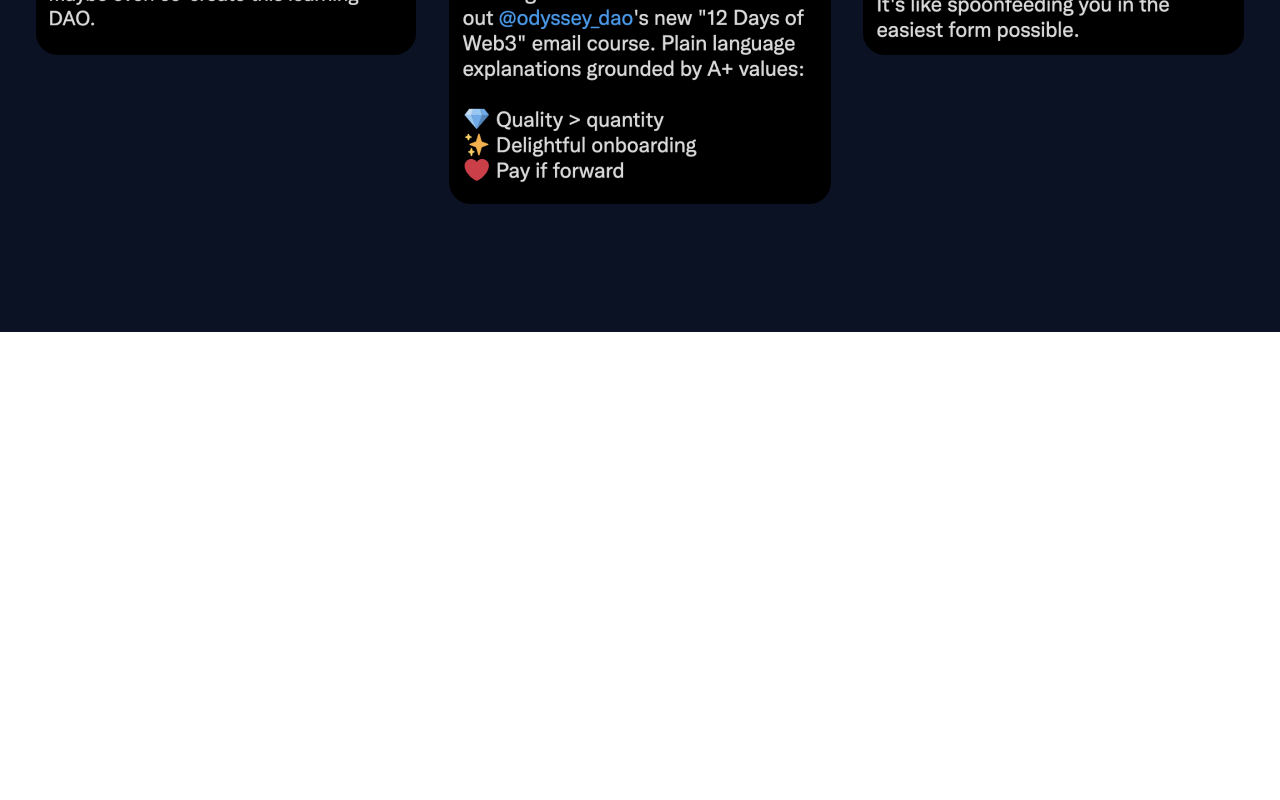
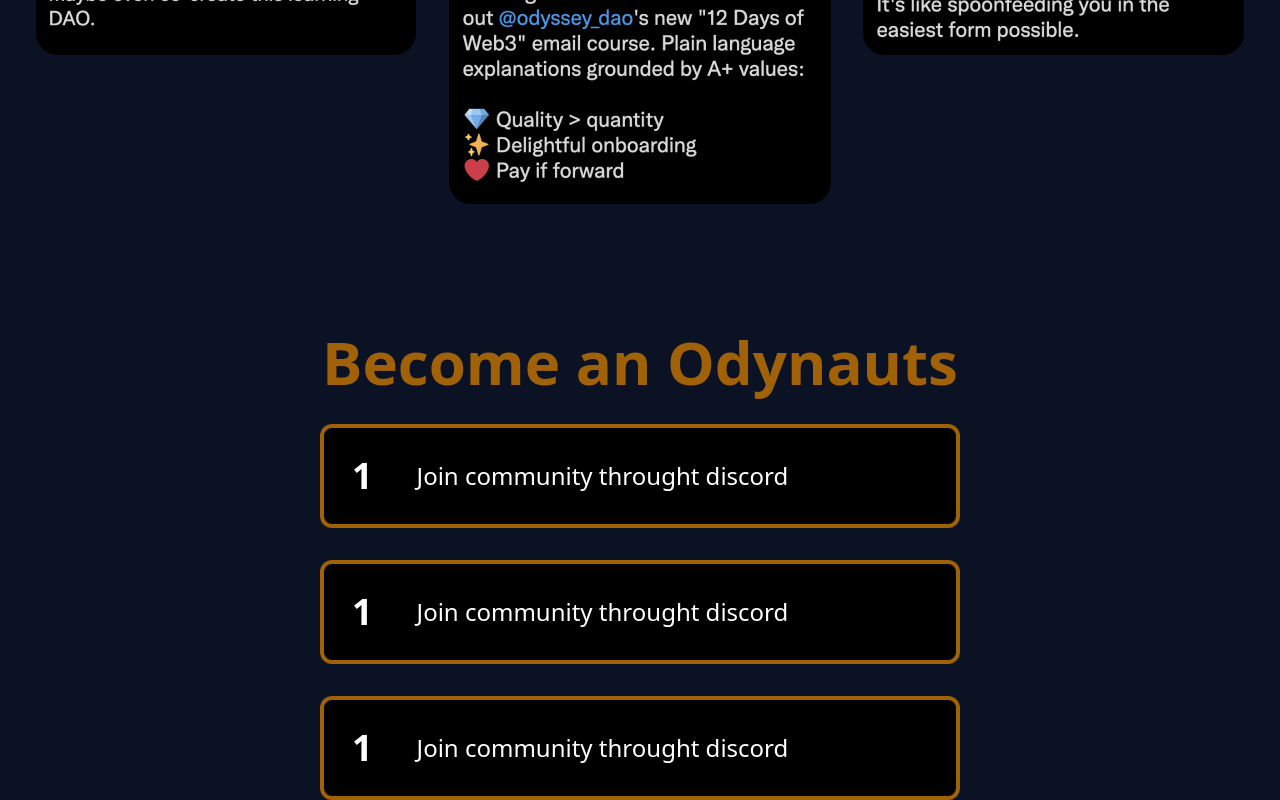
Before and after one commit to Odyssey-DAO/Odyssey-DAO, a Next.js app: page / in a window 1280 px wide. Shown: the part 2144-2944 px from the top of the page. Before the commit the page ends 2476 px from the top, so only its background shows below. Built offline with nearby package versions, Linux system fonts and the light colour scheme.

Commit message:
become odysnat section

```diff
--- /dev/null
+++ b/components/ListCard.tsx
@@ -0,0 +1,18 @@
+import React from 'react';
+
+function ListCard() {
+  return (
+    <div className="flex justify-center items-center">
+      <div className="w-[50%]">
+        <div className="container text-white font-bold flex items-center gap-x-11 p-7 mt-8 bg-black border-4 rounded-xl border-yellow-700">
+          <span className="font-black text-4xl">1 </span>
+          <p className="font-medium text-2xl">
+            Join community throught discord
+          </p>
+        </div>
+      </div>
+    </div>
+  );
+}
+
+export default ListCard;
--- a/pages/index.tsx
+++ b/pages/index.tsx
@@ -3,6 +3,7 @@ import Head from 'next/head';
 import Link from 'next/link';
 import Nav from '../components/Navbar';
 import Card from '../components/Card';
+import ListCard from '../components/ListCard';
 
 const Home: NextPage = () => {
   return (
@@ -94,7 +95,7 @@ const Home: NextPage = () => {
       </div>
 
       {/* testimony section */}
-      <div className=' text-center'>
+      <div className=" text-center">
         <h4 className="text-white font-bold text-3xl md:text-[44px]">
           Our Adventurer who are already landing jobs
         </h4>
@@ -127,6 +128,19 @@ const Home: NextPage = () => {
           </div>
         </div>
       </div>
+
+      {/* becoome an odysnat */}
+      {/* <div className='container flex flex-col items-center'> */}
+      <div className="flex items-center justify-center">
+        <p className="font-bold text-6xl text-center text-yellow-700">
+          Become an Odynauts
+        </p>
+      </div>
+      <ListCard />
+      <ListCard />
+      <ListCard />
+
+      {/* </div> */}
     </div>
   );
 };
```
